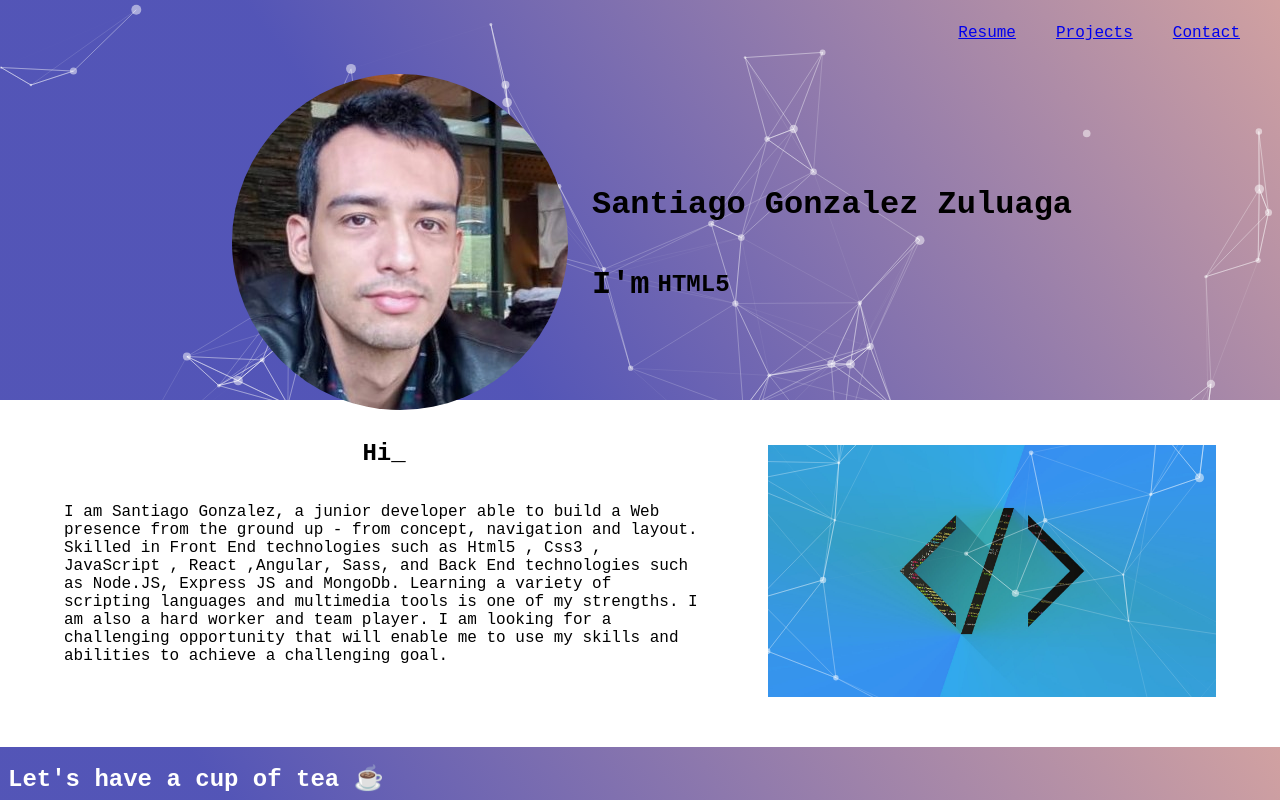
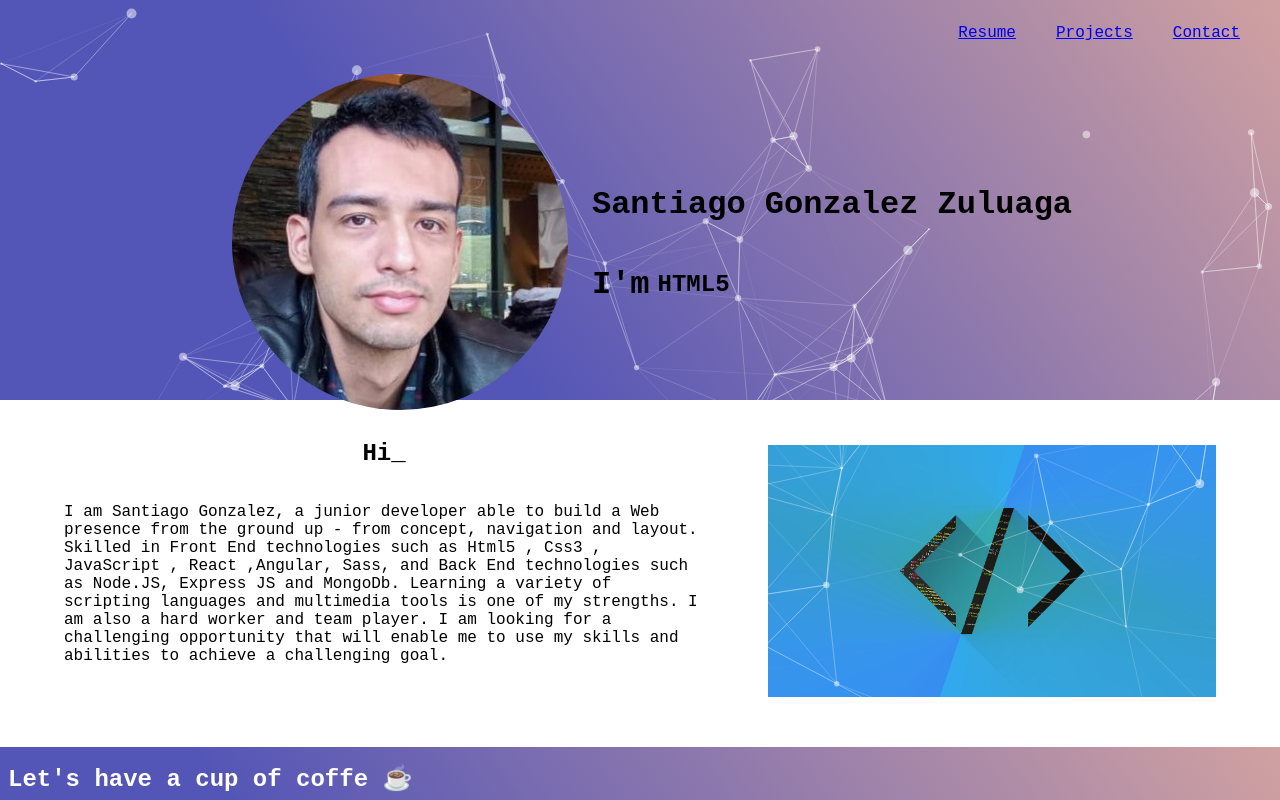
Before and after one commit to santiagogozu/Portafolio, a React (Create React App) app: page / in a window 1280 px wide. Shown: the top 800 px of the page. Built offline with nearby package versions, Linux system fonts and the light colour scheme.

Commit message:
Adding coffe

```diff
--- a/src/Components/Contact/Contact.jsx
+++ b/src/Components/Contact/Contact.jsx
@@ -35,7 +35,7 @@ const Contact = () => {
               words={[
                 "Say Hi 👋",
                 "Get in touch now 🤗",
-                "Let's have a cup of tea ☕️",
+                "Let's have a cup of coffe ☕️",
               ]}
               loop={true}
               cursor
```
